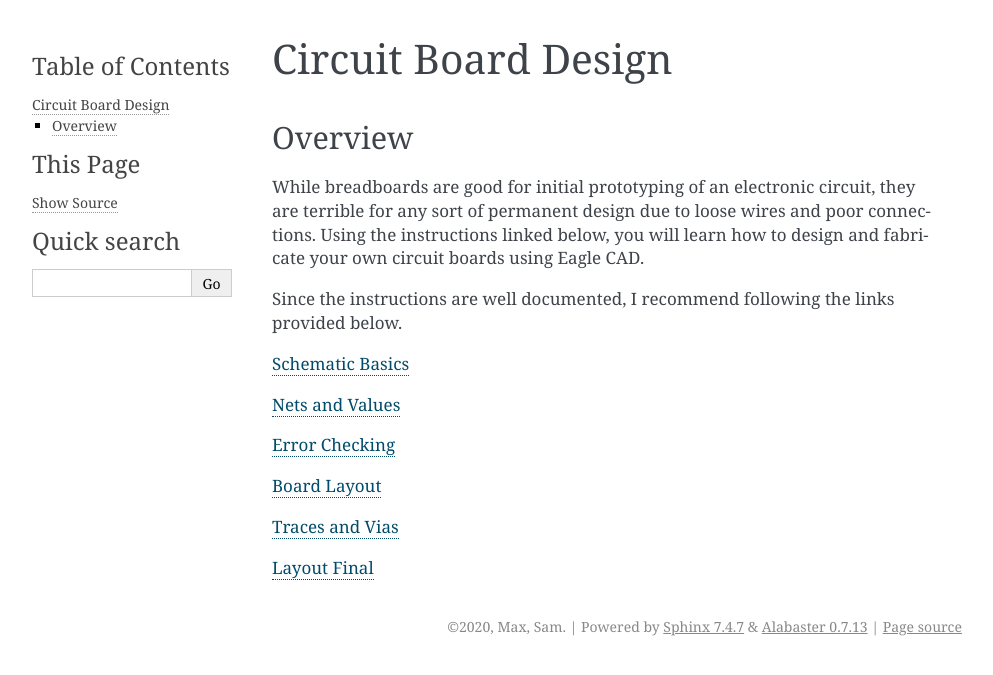
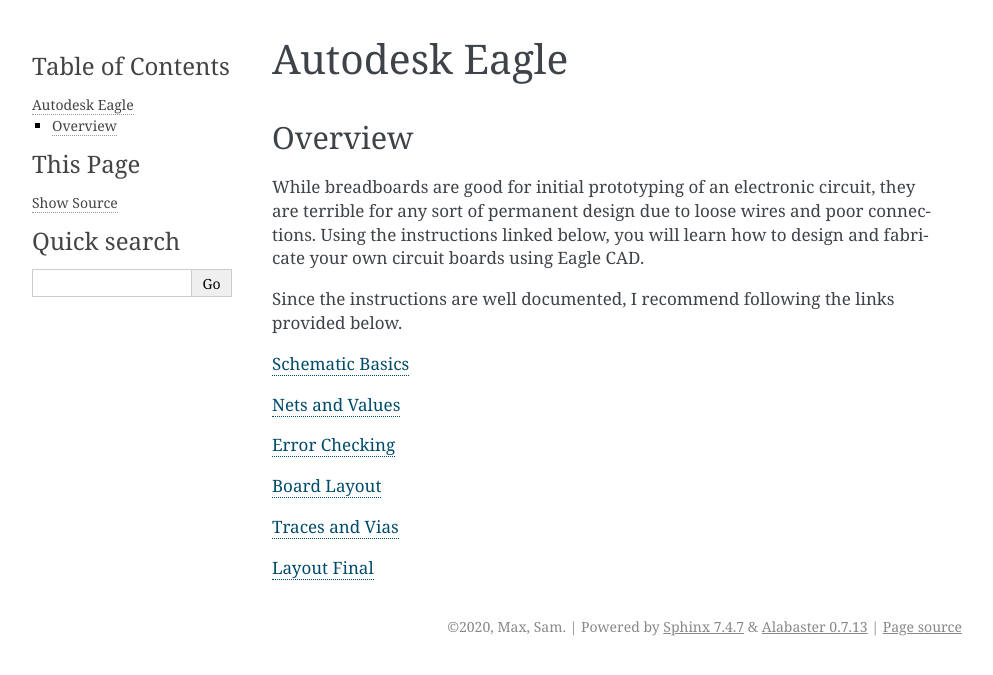
Before and after one commit to maxtkc/mvths-wiki, a Sphinx documentation site: the page built from docs/045-autodesk-eagle.rst, in a window 1280 px wide. Shown: the top 675 px of the page, without its empty margins (148-1141 px from the left). Built offline with Sphinx 7.4.7, drawn with Linux system fonts in a browser that asks for light colours; pages that are not in the unit, such as notebooks, are missing from menus.

Commit message:
Update 045-autodesk-eagle.rst

```diff
--- a/docs/045-autodesk-eagle.rst
+++ b/docs/045-autodesk-eagle.rst
@@ -1,4 +1,4 @@
-Circuit Board Design
+Autodesk Eagle
 ====================
 
 Overview
```
